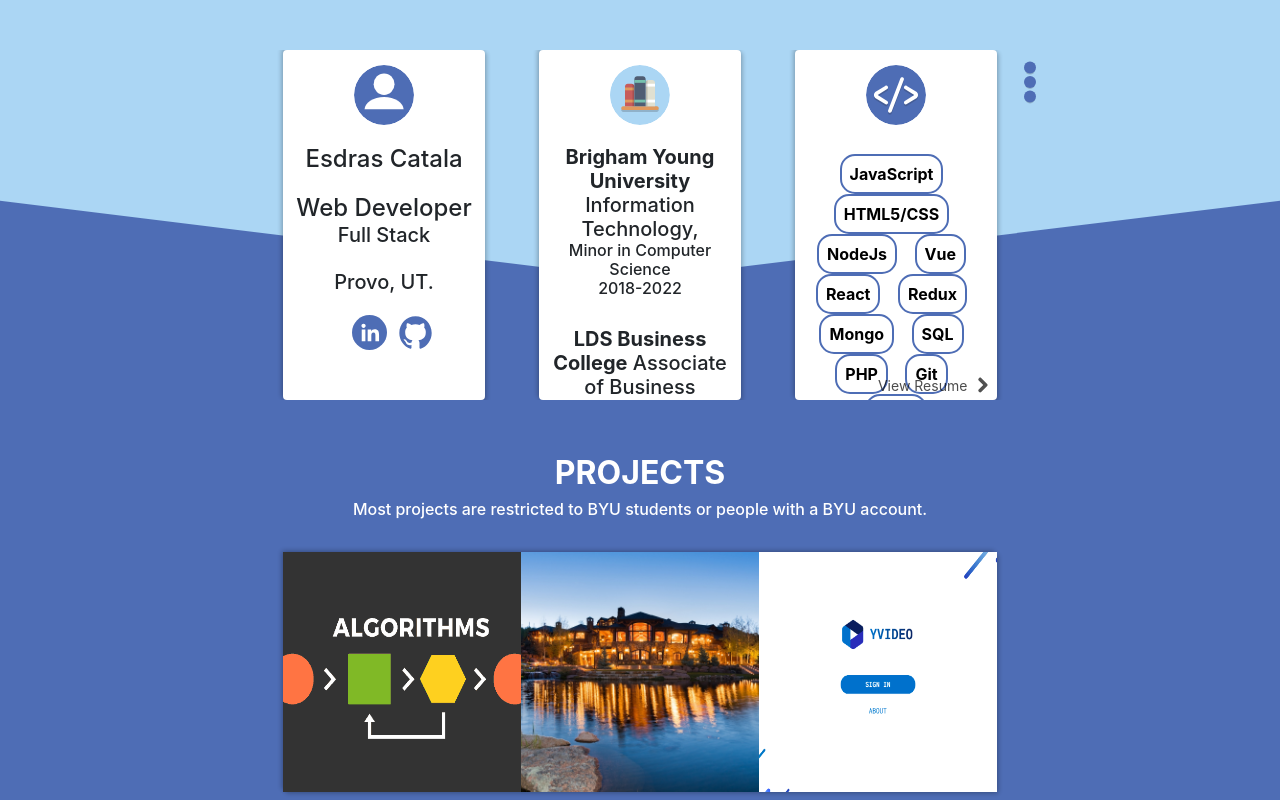
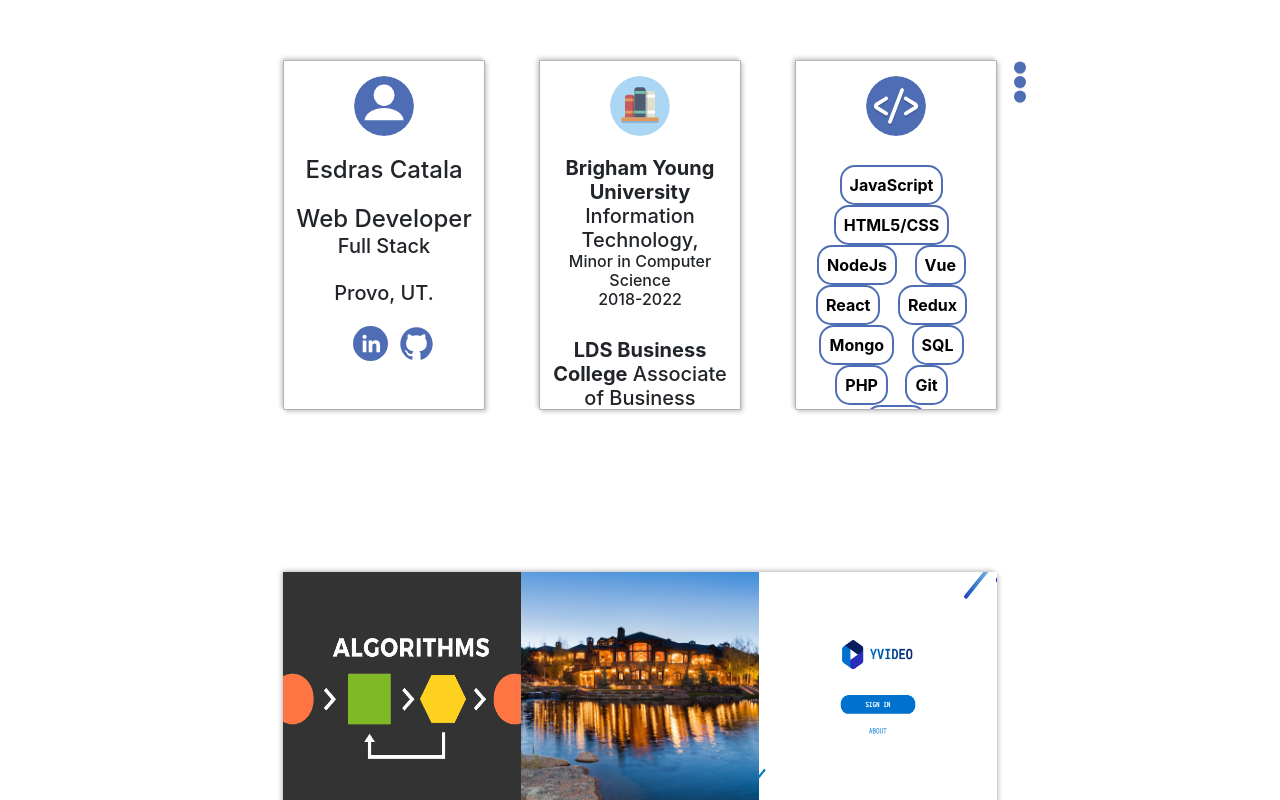
Before and after one commit to esdraszx/vue-page, a Vue app: page / in a window 1280 px wide. Built offline with nearby package versions, Linux system fonts and the light colour scheme.

Commit message:
Took off resume

```diff
--- a/src/App.vue
+++ b/src/App.vue
@@ -1,8 +1,8 @@
 <template>
   <div id="app">
-      <div id="bacK"></div>
+      <!-- <div id="bacK"></div>
       <div id="bacKTwo"></div>
-      <div id="bacKThree"></div>
+      <div id="bacKThree"></div> -->
       <router-view></router-view>
   </div>
 </template>
@@ -146,6 +146,7 @@
 
   .content {
     width: 100%;
+    margin: 20px auto auto auto;
   }
 
   #footer {
--- a/src/components/Header.vue
+++ b/src/components/Header.vue
@@ -1,6 +1,6 @@
 <template>
   <div id="menuContainer">
-    <img src="../assets/icons/3pointsIcon.svg" @click="handleShowMenu()"/>
+    <img id="menu-icon" src="../assets/icons/3pointsIcon.svg" @click="handleShowMenu()"/>
     <transition name="fade" enter-active-class="activeEnter" leave-active-class="activeLeave">
       <ul v-if="showMenu !== false" id="menu" >
         <!-- <li class="menu-item">
@@ -14,6 +14,9 @@
         </li>
         <li class="menu-item">
           <a href="./rec2020.pdf" class="menuItem" target="_blank">RESUME</a>
+        </li>
+        <li class="menu-item">
+          <button @click="handleShowMenu()" class="menuItem">CLOSE</button>
         </li>
         <li class="menu-item" id="media">
           <a href="https://www.linkedin.com/in/e-catala/" target="_blank">
@@ -55,6 +58,10 @@
     right: -5%;
   }
 
+  #menu-icon {
+    margin-right: 10px;
+  }
+
   #menu {
     position: absolute;
     text-align: right;
@@ -71,22 +78,37 @@
     margin: 2px;
     width: 100%;
     height: 40px;
-    background-color: var(--dark-blue);
+    background-color: var(--blue);
     display: flex;
     position: relative;
     border-radius: 5px;
+    transition: ease .5s;
     /* animation-duration: .7s; */
     /* animation-name: appearIntoScreen; */
+  }
+
+  .menu-item:hover {
+    background-color: var(--light-blue);
   }
 
   .menuItem {
     width: 100%;
     margin: auto 5px auto auto;
-    color: white;
+    color: black;
+    background-color: transparent;
+    border: none;
+    outline: none;
+    text-align: right;
+    cursor: pointer;
+    font-weight: 600;
+  }
+
+  a:hover {
+    text-decoration: none;
   }
 
   #media {
-    background-color: var(--light-blue);
+    background-color: var(--blue);
   }
 
   #media a {
@@ -127,7 +149,7 @@
 
   @media only screen and (max-width: 600px){
     #menuContainer {
-      top: -55px;
+      top: -0px;
       right: -5%;
     }
 
@@ -141,7 +163,6 @@
       width: 100vw;
       border-radius: 0px;
       padding: 0px;
-      margin: 50px 0px 0px 0px;
       border: 2px solid var(--dark-blue);
       z-index: 20;
     }
@@ -154,8 +175,11 @@
     .menuItem {
       width: 100%;
       margin: auto auto auto auto;
-      color: white;
+      /* color: white; */
+      /* border-bottom: 1px solid rgba(255, 255, 255, 0.4); */
+      /* font-weight: 500; */
       font-size: 15px;
+      text-align: center;
     }
 
     #media {
--- a/src/views/Home.vue
+++ b/src/views/Home.vue
@@ -51,7 +51,7 @@
             <span>Git</span> &nbsp;
             <span>Linux</span>
           </p>
-          <a href='./rec2020.pdf' target='_blank' class='moreLink'><span>View Resume</span><img src='../assets/navigationIcons/arrowRight.svg' width='20px' height='20px'></a>
+          <!-- <a href='./rec2020.pdf' target='_blank' class='moreLink'><span>View Resume</span><img src='../assets/navigationIcons/arrowRight.svg' width='20px' height='20px'></a> -->
         </div>
       </div>
     </div>
@@ -180,10 +180,9 @@
 
 .smallSection div {
   width: 90%;
-  height: 90%;
-  margin: auto;
   padding: 10px;
-  border-radius: 4px;
+  border-radius: 2px;
+  border: 1px solid rgba(0, 0, 0, 0.3);
   background-color: rgba(255, 255, 255);
   box-shadow: 2px 2px 4px rgba(0, 0, 0, 0.2), -2px -2px 4px rgba(0, 0, 0, 0.2);
 }
@@ -192,7 +191,20 @@
   width: 80%;
   min-height: 350px;
   height: 300px;
-  margin: auto;
+  margin: 10px auto 10px auto;
+  overflow: scroll;
+}
+
+#about::-webkit-scrollbar {
+  display: none;
+}
+
+#education::-webkit-scrollbar {
+  display: none;
+}
+
+#skills::-webkit-scrollbar {
+  display: none;
 }
 
 #about img, #education img, #skills img {
```
